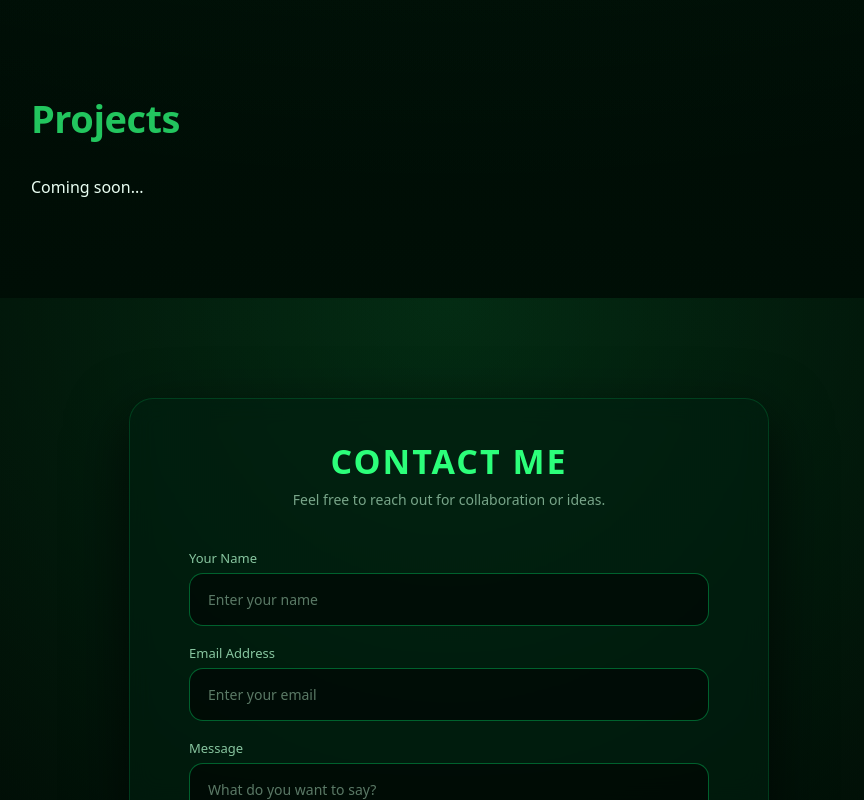
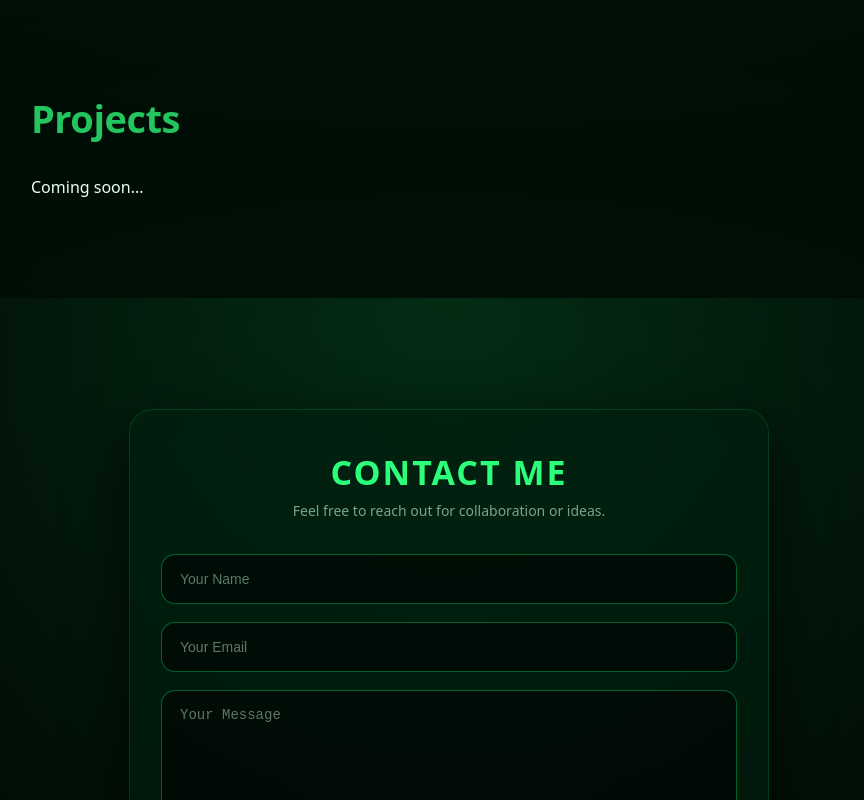
Before and after one commit to nestcfox/my-portofolio, a website: page index.html in a window 1280 px wide. Shown: the part 2000-2800 px from the top of the page, without its empty margins (191-1055 px from the left). Drawn offline with Linux system fonts and the light colour scheme.

Commit message:
Update index.html

```diff
--- a/index.html
+++ b/index.html
@@ -92,27 +92,11 @@
     <h2>CONTACT ME</h2>
     <p>Feel free to reach out for collaboration or ideas.</p>
 
-    <form
-      action="https://formspree.io/f/xdabwlza"
-      method="POST"
-      class="contact-form"
-    >
-      <label>
-        Your Name
-        <input type="text" name="name" placeholder="Enter your name" required>
-      </label>
-
-      <label>
-        Email Address
-        <input type="email" name="email" placeholder="Enter your email" required>
-      </label>
-
-      <label>
-        Message
-        <textarea name="message" placeholder="What do you want to say?" required></textarea>
-      </label>
-
-      <button type="submit">Send Message</button>
+    <form action="https://formspree.io/f/xdabwlza" method="POST">
+  <input type="text" name="name" placeholder="Your Name" required>
+  <input type="email" name="email" placeholder="Your Email" required>
+  <textarea name="message" placeholder="Your Message" required></textarea>
+  <button type="submit">Send</button>
       <p id="form-status"></p>
     </form>
   </div>
```
